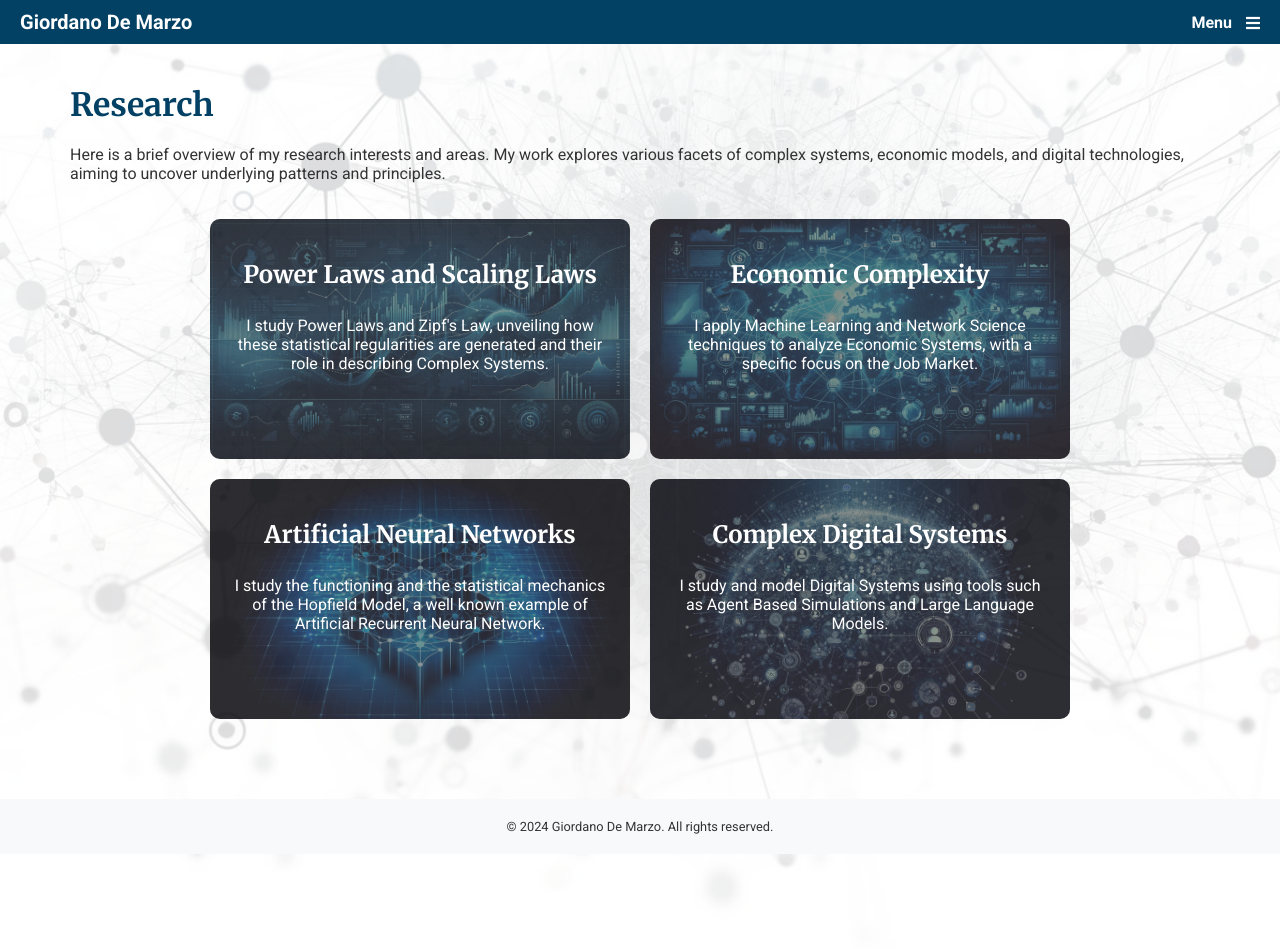
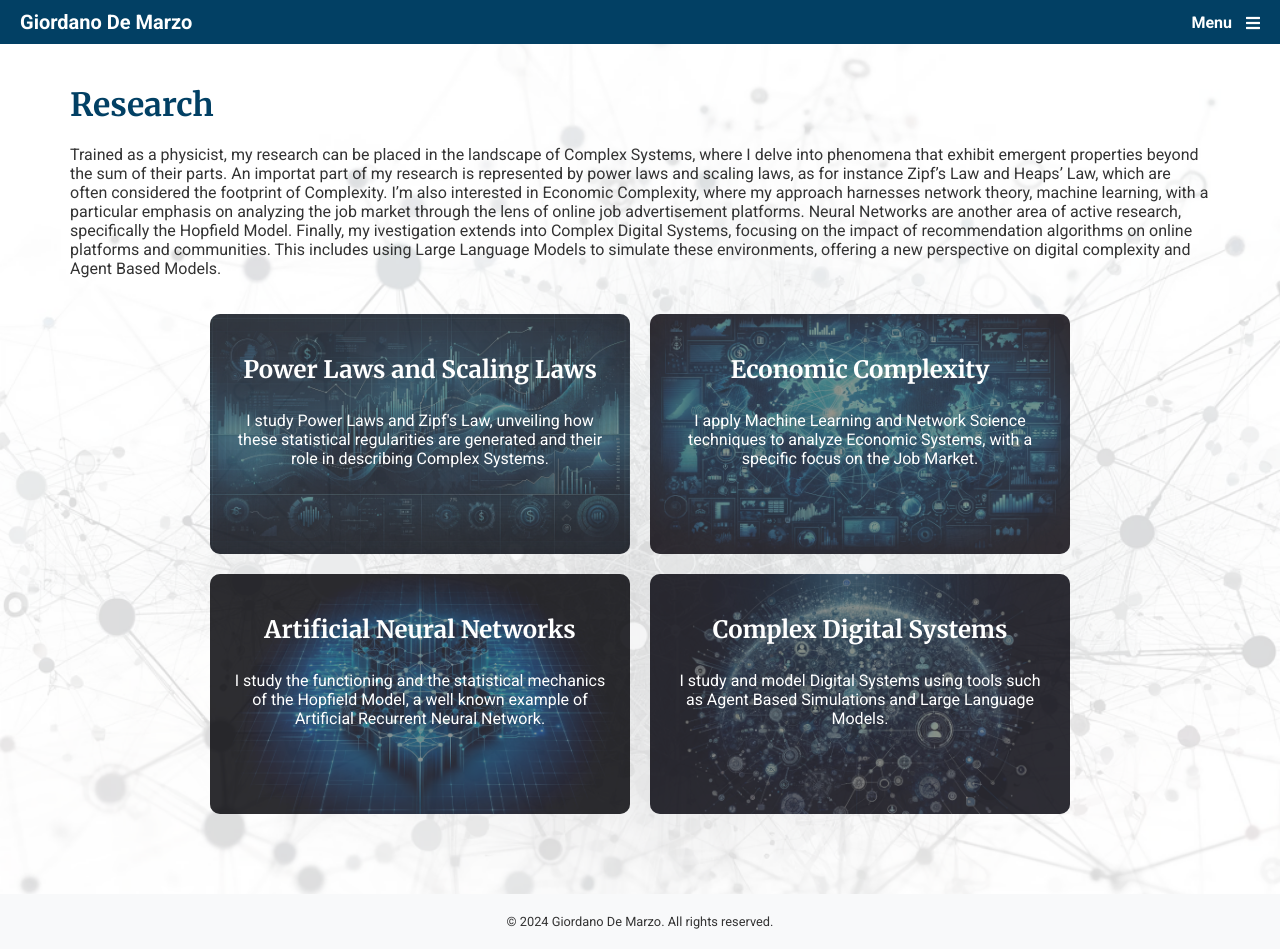
Before and after one commit to giordano-demarzo/giordano-demarzo.github.io, a Jekyll site: the page built from Research.markdown, in a window 1280 px wide. Built offline with Jekyll 4.4.1, drawn with Linux system fonts in a browser that asks for light colours; before the commit the page ends 900 px from its top, so only the background shows below that.

Commit message:
Update Research

```diff
--- a/Research.markdown
+++ b/Research.markdown
@@ -8,8 +8,7 @@ permalink: /research/
 <h1>Research</h1>
 
 <!-- Short Introductory Paragraph -->
-Here is a brief overview of my research interests and areas. My work explores various facets of complex systems, economic models, and digital technologies, aiming to uncover underlying patterns and principles.
-
+Trained as a physicist, my research can be placed in the landscape of Complex Systems, where I delve into phenomena that exhibit emergent properties beyond the sum of their parts. An importat part of my research is represented by power laws and scaling laws, as for instance Zipf's Law and Heaps' Law, which are often considered the footprint of Complexity. I'm also interested in Economic Complexity, where my approach harnesses network theory, machine learning, with a particular emphasis on analyzing the job market through the lens of online job advertisement platforms. Neural Networks are another area of active research, specifically the Hopfield Model. Finally, my ivestigation extends into Complex Digital Systems, focusing on the impact of recommendation algorithms on online platforms and communities. This includes using Large Language Models to simulate these environments, offering a new perspective on digital complexity and Agent Based Models.
 <div class="research-areas">
     <div class="research-item">
         <a href="/research/power-laws">
```
